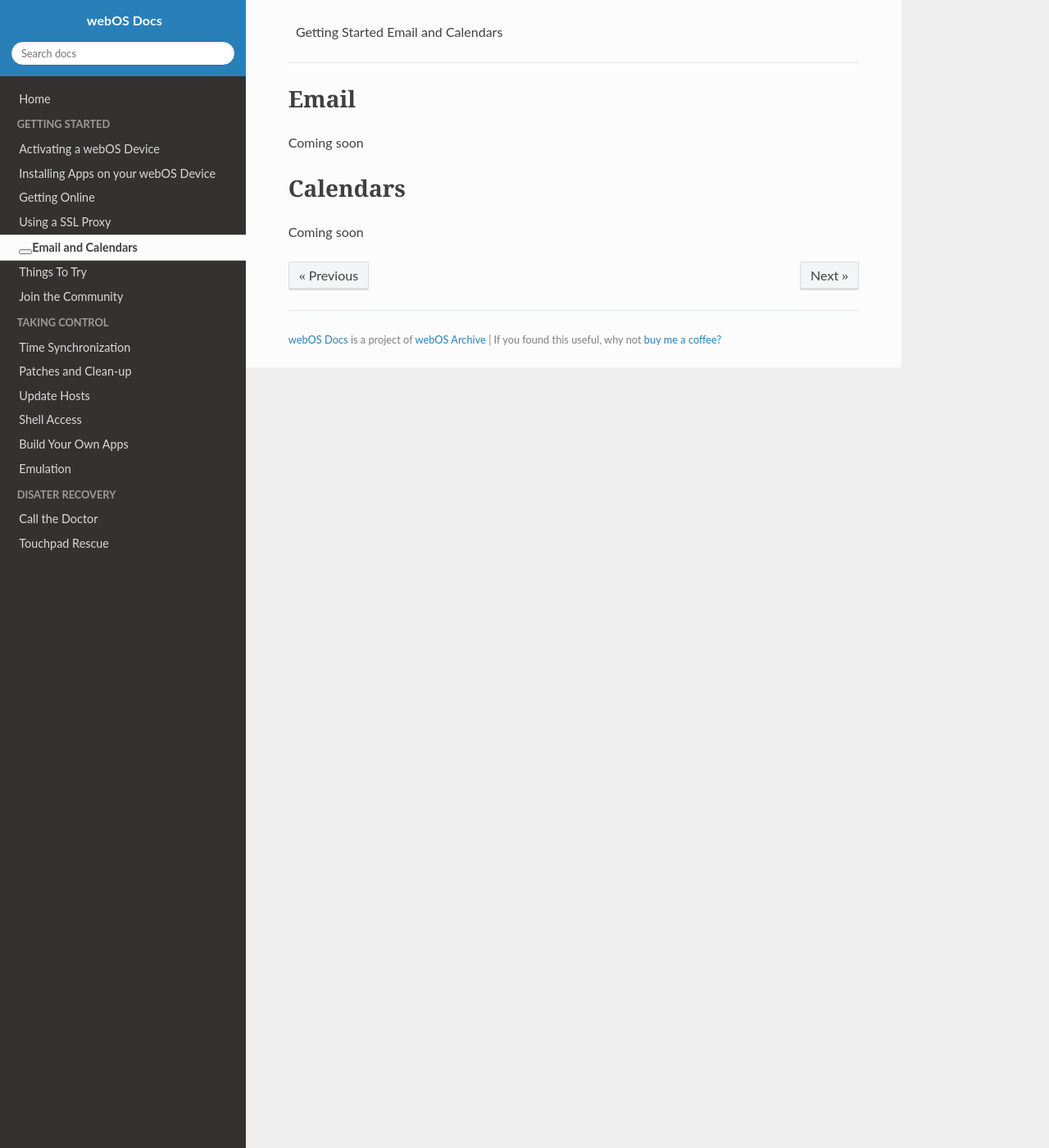
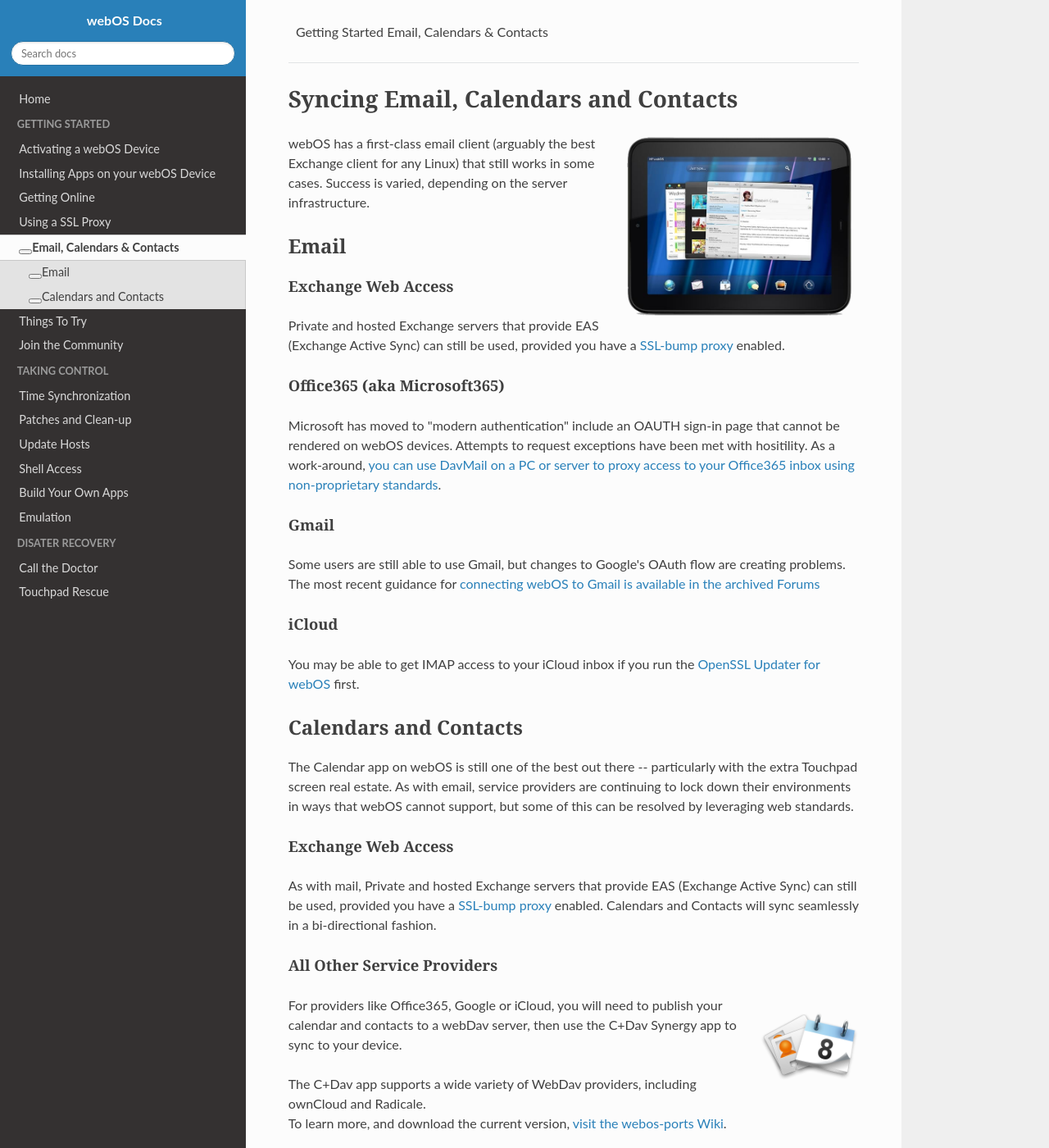
Before and after one commit to webOSArchive/webos-docs, an MkDocs documentation site: the page built from docs/email.md, in a window 1280 px wide and 1400 px high. Shown: the whole window at 82% size. Built offline with MkDocs 1.6.1, drawn with Linux system fonts in a browser that asks for light colours; nearby versions of some CDN libraries; some web fonts are replaced; library files that are not in the unit come from our copies; some of the changed text lies outside the part shown.

Commit message:
add new content

```diff
--- a/docs/email.md
+++ b/docs/email.md
@@ -1,7 +1,41 @@
-# Email
+# Syncing Email, Calendars and Contacts
 
-Coming soon
+<img src="../images/touchpad-pim.png" align="right" width="300" style="width:300px; padding-left: 8px">
 
-# Calendars
+webOS has a first-class email client (arguably the best Exchange client for any Linux) that still works in some cases. Success is varied, depending on the server infrastructure.
 
-Coming soon
+## Email
+
+#### Exchange Web Access
+
+Private and hosted Exchange servers that provide EAS (Exchange Active Sync) can still be used, provided you have a [SSL-bump proxy](proxysetup.md) enabled.
+
+#### Office365 (aka Microsoft365)
+
+Microsoft has moved to "modern authentication" include an OAUTH sign-in page that cannot be rendered on webOS devices. Attempts to request exceptions have been met with hositility. As a work-around, <a href="https://davmail.sourceforge.net/" target="_blank">you can use DavMail on a PC or server to proxy access to your Office365 inbox using non-proprietary standards</a>.
+
+#### Gmail
+
+Some users are still able to use Gmail, but changes to Google's OAuth flow are creating problems. The most recent guidance for <a href="http://stacks.webosarchive.org/forums/Zero%20to%20Google%20in%202020%20-%20step%20by%20step%20-%20webOS%20Nation%20Forums.html" target="_blank">connecting webOS to Gmail is available in the archived Forums</a>
+
+#### iCloud
+
+You may be able to get IMAP access to your iCloud inbox if you run the [OpenSSL Updater for webOS](http://www.webosarchive.org/activation/org.webosinternals.openssl-updater_0.9.8-6_armv7.ipk) first.
+
+## Calendars and Contacts
+
+The Calendar app on webOS is still one of the best out there -- particularly with the extra Touchpad screen real estate. As with email, service providers are continuing to lock down their environments in ways that webOS cannot support, but some of this can be resolved by leveraging web standards.
+
+#### Exchange Web Access
+
+As with mail, Private and hosted Exchange servers that provide EAS (Exchange Active Sync) can still be used, provided you have a [SSL-bump proxy](proxysetup.md) enabled. Calendars and Contacts will sync seamlessly in a bi-directional fashion.
+
+#### All Other Service Providers
+
+<img src="../images/caldav.png" align="right" width="300" style="width:128px; padding-left: 8px">
+For providers like Office365, Google or iCloud, you will need to publish your calendar and contacts to a webDav server, then use the C+Dav Synergy app to sync to your device.
+
+The C+Dav app supports a wide variety of WebDav providers, including ownCloud and Radicale.<br>
+To learn more, and download the current version, [visit the webos-ports Wiki](https://webos-ports.org/wiki/C%252B_Dav_Synergy_Connector).
+
+If you need a WebDav host to publish calendars to, or to learn more about WebDav publishing, check back later in 2023 -- webOS Archive plans to provide this service to webOS users.
--- a/mkdocs.yml
+++ b/mkdocs.yml
@@ -6,7 +6,7 @@ nav:
       - Installing Apps on your webOS Device: appstores.md
       - Getting Online: online.md
       - Using a SSL Proxy: proxysetup.md
-      - Email and Calendars: email.md
+      - Email, Calendars & Contacts: email.md
     - Things To Try: thingstotry.md
     - Join the Community: community.md
     - Taking Control:
```
Also changed, not shown: docs/patches.md (+8 -2 lines), docs/thingstotry.md (+0 -4 lines), docs/images/caldav.png (added), docs/images/patch.png (added), docs/images/touchpad-pim.png (added).
